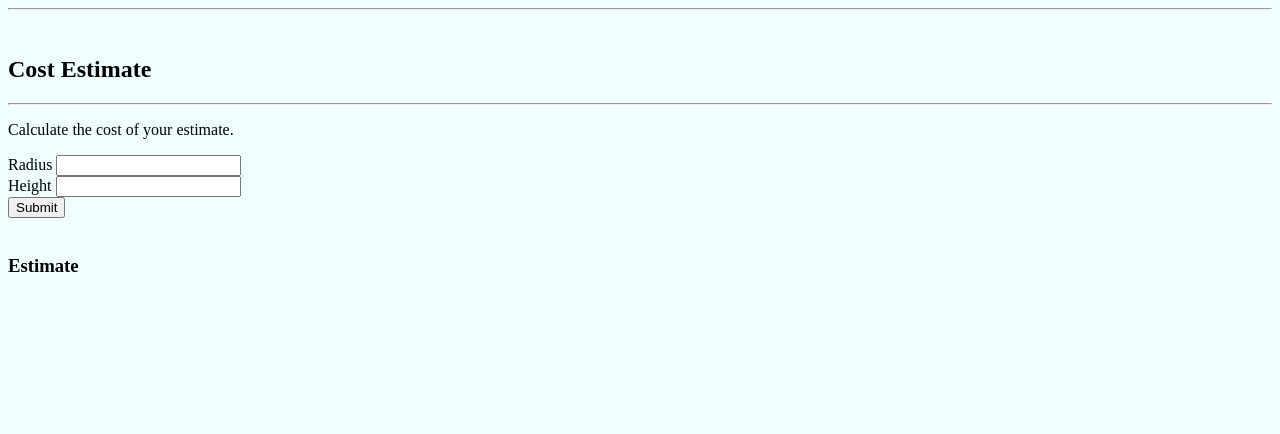
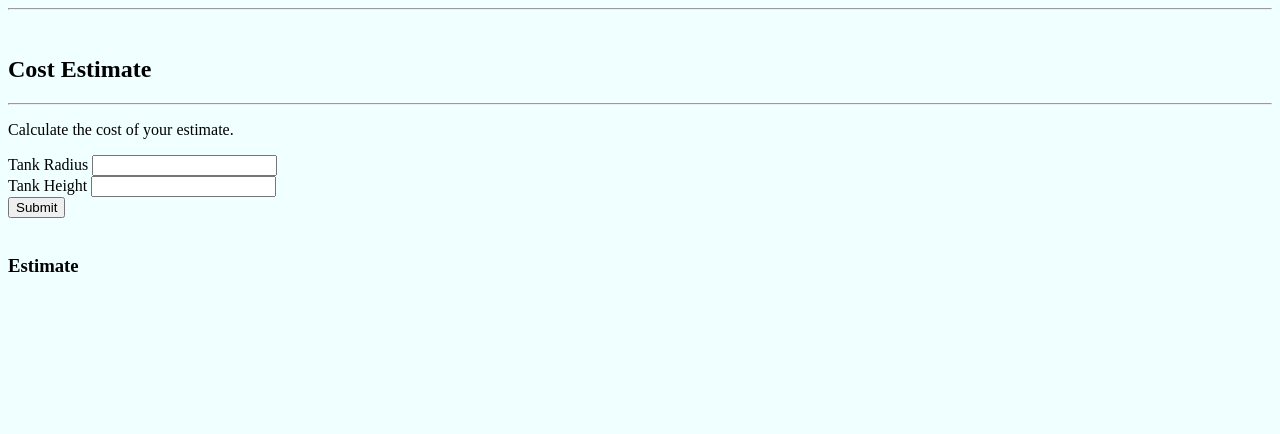
Before and after one commit to MatthewKolet/flask, a Flask app: page /estimate in a window 1280 px wide. Shown: the part 148-582 px from the top of the page. Run offline with Flask 2, Linux system fonts and the light colour scheme.

Commit message:
updated html

```diff
--- a/templates/base.html
+++ b/templates/base.html
@@ -11,9 +11,9 @@
         <h1>Vertical Tank Maintenance</h1>
 
         <p>
-            <a href="http://127.0.0.1:5000">Home</a>
-            <a href="http://127.0.0.1:5000/about">About</a>
-            <a href="http://127.0.0.1:5000/estimate">Estimate</a>
+            <a href="https://flask-vtm.azurewebsites.net/">Home</a>
+            <a href="https://flask-vtm.azurewebsites.net/about">About</a>
+            <a href="https://flask-vtm.azurewebsites.net/estimate">Estimate</a>
         </p>
     </header>
     <hr/>
--- a/templates/estimate.html
+++ b/templates/estimate.html
@@ -5,10 +5,10 @@
 <p>Calculate the cost of your estimate.</p>
 <form action="/estimate" method="POST">
 
-    <label for="radius">Radius</label>
+    <label for="radius">Tank Radius</label>
     <input type="number" id="radius" name="radius" />
     <br />
-    <label for="height">Height</label>
+    <label for="height">Tank Height</label>
     <input type="number" id="height" name="height" />
     <br />
     <input type="submit" id="submit" value="Submit" />
```
Also changed, not shown: 2 other files.
